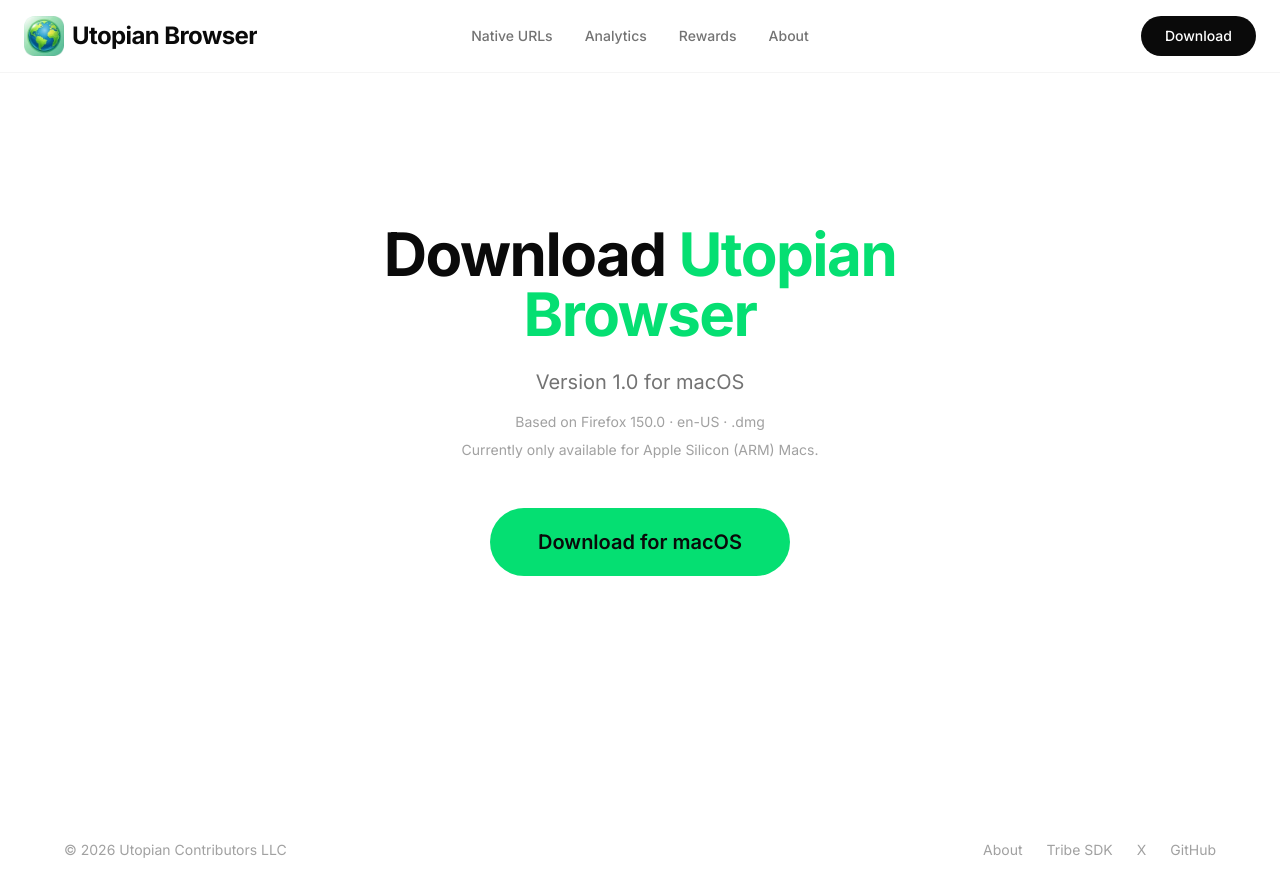
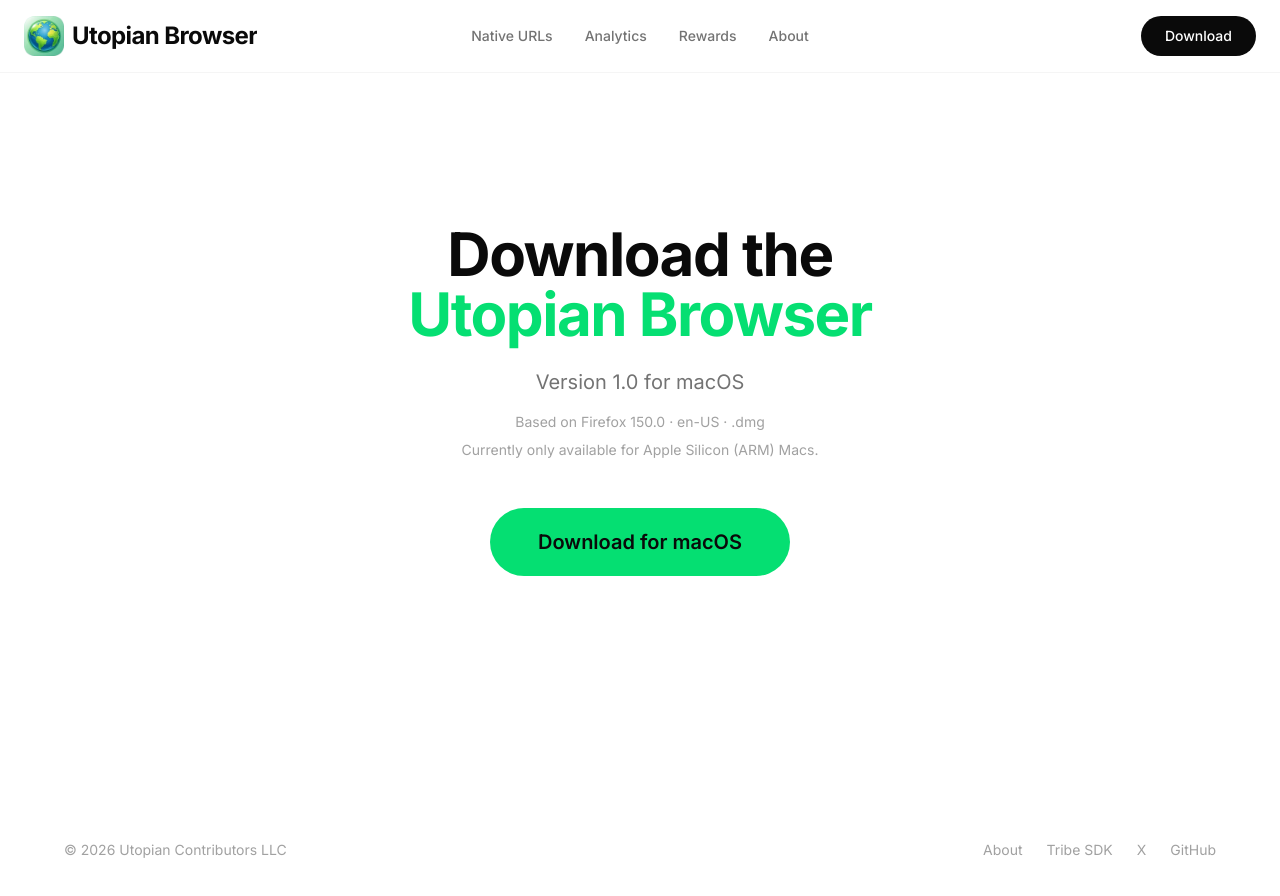
Before and after one commit to Utopian-Contributors/utopian-browser-website, a React (Vite) app: page /download in a window 1280 px wide. Shown: the top 896 px of the page. Built offline with nearby package versions, Linux system fonts and the light colour scheme.

Commit message:
fix: download page header

```diff
--- a/src/components/Download.tsx
+++ b/src/components/Download.tsx
@@ -11,8 +11,8 @@
       <Navigation />
       <section className="min-h-screen flex items-center justify-center px-6">
         <div className="max-w-2xl mx-auto text-center">
-          <h1 className="text-4xl md:text-5xl lg:text-6xl font-bold text-neutral-950 mb-6 tracking-tight">
-            Download <span className="text-green-400">Utopian Browser</span>
+          <h1 className="text-4xl md:text-5xl lg:text-6xl font-bold text-neutral-950 mb-6 tracking-tight text-balance">
+            Download the <span className="text-green-400">Utopian Browser</span>
           </h1>
           <p className="text-lg md:text-xl text-neutral-500 mb-4">
             Version 1.0 for macOS
```
